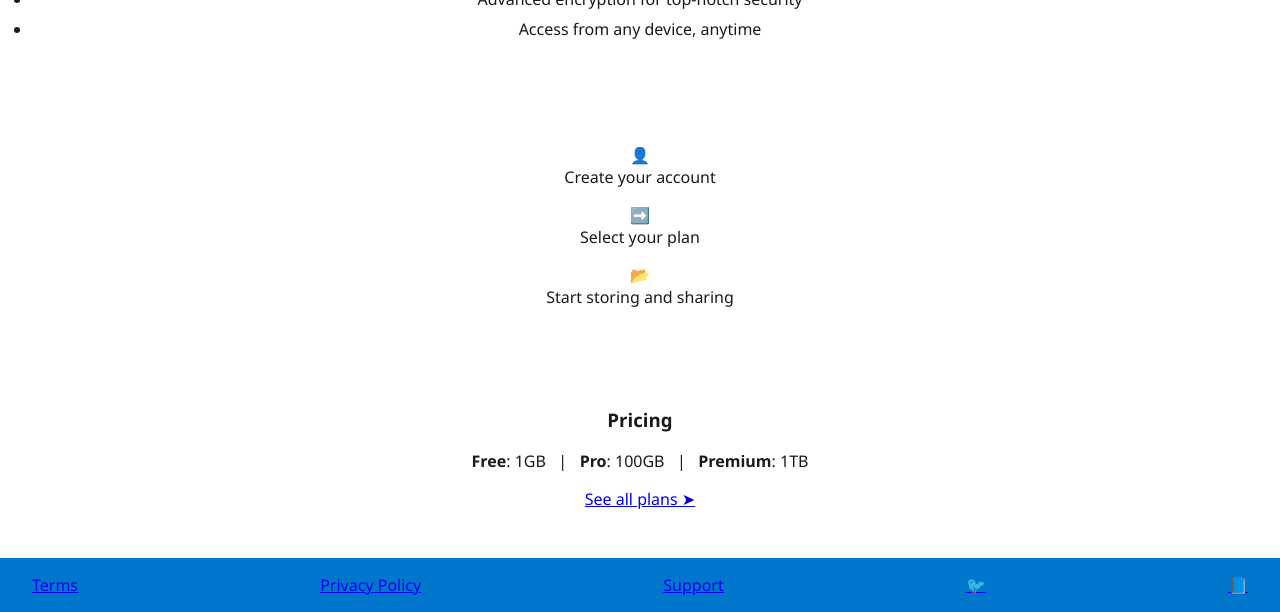
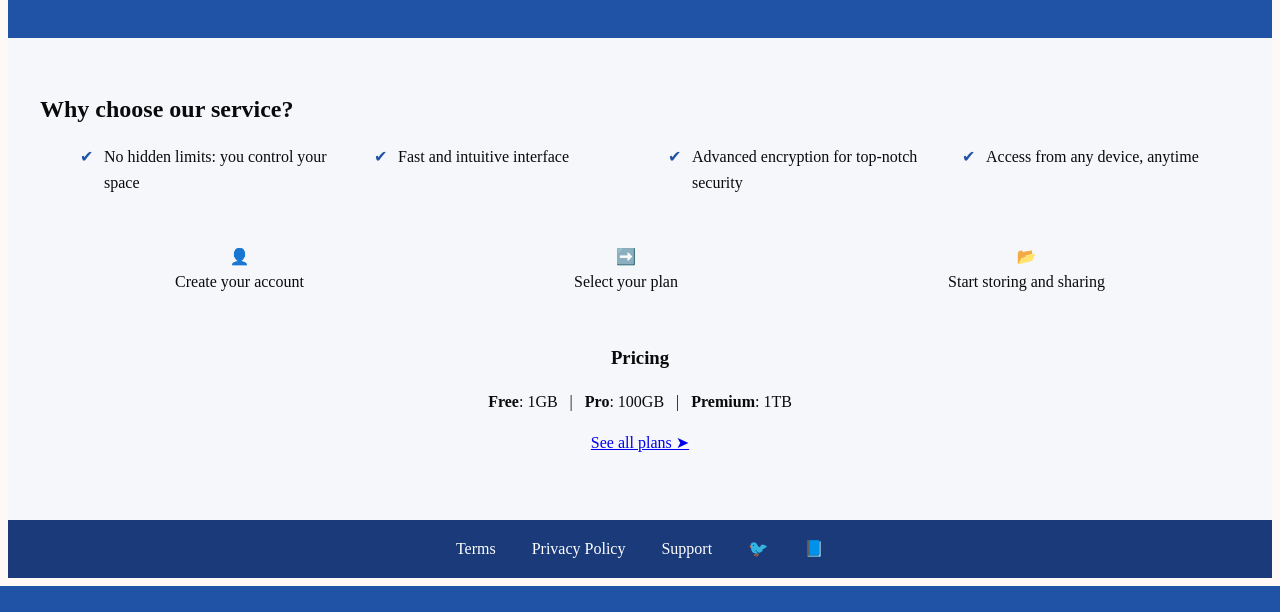
Before and after one commit to Albreves73/monkybite, a PHP site: page / in a window 1280 px wide. Shown: the part 587-1199 px from the top of the page. After the commit the page ends 1173 px from the top, so only its background shows below. Run offline with PHP 8.4, Linux system fonts and the light colour scheme.

Commit message:
Update styles.css

```diff
--- a/styles.css
+++ b/styles.css
@@ -1,154 +1,125 @@
+  <style>
+    * {
+      box-sizing: border-box;
+      margin: 0;
+      padding: 0;
+      font-family: 'Inter', sans-serif;
+    }
+
     body {
-  margin: 0;
-  font-family: 'Segoe UI', sans-serif;
-  background-color: #ffffff;
-  color: #1a1a1a;
+      background-color: #fef9f6;
+      color: #0a0a0a;
+      line-height: 1.6;
     }
 
     header {
-  background-color: #0077cc;
-  padding: 1rem 2rem;
+      background-color: #2053a6;
       color: white;
+      padding: 2rem;
     }
 
-.navbar {
+    nav {
       display: flex;
       justify-content: space-between;
       align-items: center;
+      margin-bottom: 2rem;
     }
 
-.logo {
-  font-weight: bold;
-  display: flex;
-  align-items: center;
-}
-
-.logo img {
-  height: 24px;
-  margin-right: 8px;
-}
-
-.nav-links {
-  list-style: none;
-  display: flex;
-  gap: 1.5rem;
-}
-
-.nav-links a {
+    nav .links a {
       color: white;
+      margin-left: 2rem;
       text-decoration: none;
-}
-
-.login-btn {
-  border: 1px solid white;
-  padding: 6px 12px;
-  border-radius: 20px;
+      font-weight: 500;
     }
 
     .hero {
       display: flex;
-  justify-content: space-between;
-  align-items: center;
-  background-color: #0077cc;
-  color: white;
-  padding: 3rem 2rem;
+      flex-direction: column;
+      align-items: start;
+      max-width: 600px;
     }
 
-.hero-text {
-  max-width: 50%;
+    .hero h1 {
+      font-size: 2rem;
+      font-weight: 700;
+      margin-bottom: 1rem;
     }
 
-.hero-buttons {
-  margin-top: 1rem;
+    .hero p {
+      margin-bottom: 1.5rem;
     }
 
-.btn-primary {
+    .hero-buttons a {
       background-color: white;
-  color: #0077cc;
-  padding: 10px 20px;
-  border-radius: 20px;
+      color: #2053a6;
+      padding: 0.6rem 1.2rem;
+      margin-right: 1rem;
+      border-radius: 6px;
+      font-weight: 600;
       text-decoration: none;
-  margin-right: 10px;
+      border: 1px solid #2053a6;
     }
 
-.btn-outline {
-  border: 1px solid white;
-  color: white;
-  padding: 10px 20px;
-  border-radius: 20px;
-  text-decoration: none;
+    .graphic {
+      margin-top: 2rem;
     }
 
-.hero-image img {
-  max-width: 300px;
+    .section {
+      padding: 2rem;
+      background-color: #f5f7fb;
     }
 
-.features, .how-it-works, .pricing {
-  padding: 2rem;
-  text-align: center;
+    .section h2 {
+      font-size: 1.5rem;
+      margin-bottom: 1rem;
     }
 
-.features ul {
-  list-style: none;
-  padding: 0;
+    .features {
+      display: grid;
+      grid-template-columns: repeat(auto-fit, minmax(250px, 1fr));
+      gap: 1rem;
     }
 
     .features li {
-  margin: 0.5rem 0;
+      list-style: none;
+      padding-left: 1.5rem;
+      position: relative;
     }
 
-.steps {
-  display: flex;
-  justify-content: center;
-  gap: 2rem;
+    .features li::before {
+      content: '✔';
+      position: absolute;
+      left: 0;
+      color: #2053a6;
     }
 
-.step img {
-  height: 50px;
+    .how-it-works {
+      display: flex;
+      justify-content: space-around;
+      text-align: center;
+      margin: 2rem 0;
     }
 
-.plans {
-  display: flex;
-  justify-content: center;
-  gap: 2rem;
-  margin-top: 1rem;
+    .pricing {
+      text-align: center;
+      margin-bottom: 2rem;
     }
 
-.plan {
-  border: 1px solid #ccc;
-  padding: 1rem;
-  border-radius: 10px;
-  width: 120px;
+    .pricing h3 {
+      margin-bottom: 1rem;
     }
 
-.see-plans {
-  display: block;
-  margin-top: 1rem;
-  color: #0077cc;
+    .footer {
+      background-color: #1a3a7a;
+      color: white;
+      text-align: center;
+      padding: 1rem;
+    }
+
+    .footer a {
+      color: white;
+      margin: 0 1rem;
       text-decoration: none;
     }
-
-footer {
-  background-color: #0077cc;
-  color: white;
-  padding: 1rem 2rem;
-  display: flex;
-  justify-content: space-between;
-  align-items: center;
-}
-
-.footer-links {
-  list-style: none;
-  display: flex;
-  gap: 1rem;
-}
-
-.footer-links a {
-  color: white;
-  text-decoration: none;
-}
-
-.social-icons img {
-  height: 24px;
-  margin-left: 10px;
-}
+  </style>
+</head>
```
Lines whose indentation alone changed are shown as unchanged.
